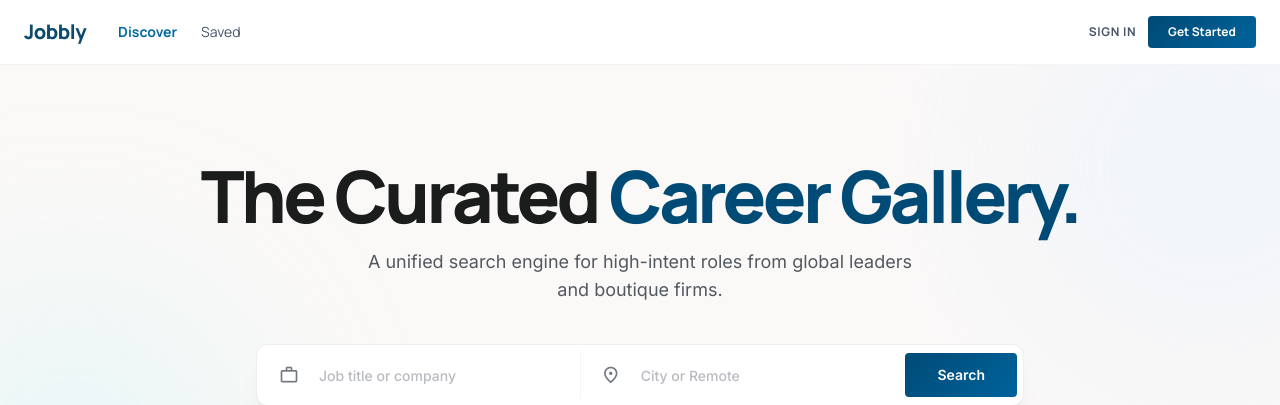
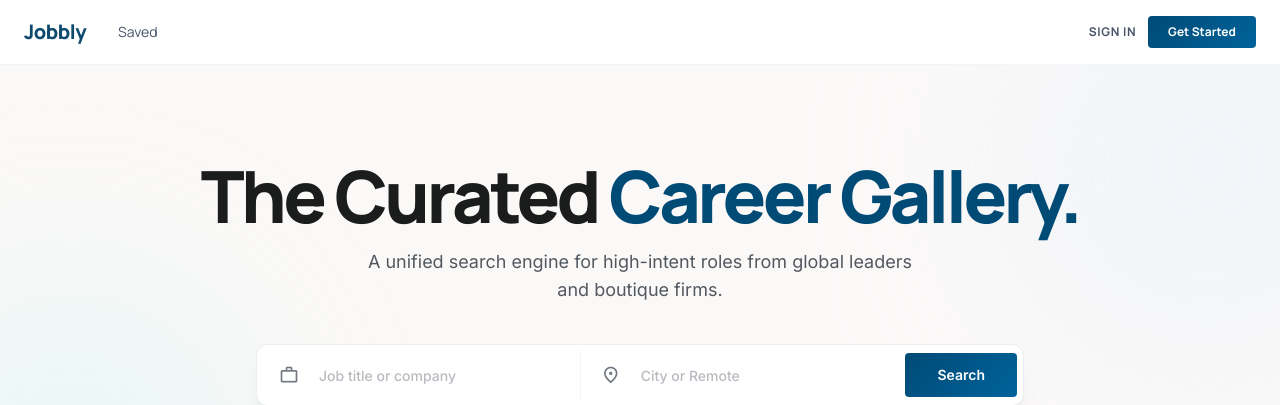
Before and after one commit to mnbil0680/jobbly, a PHP site: page /jobbly/index.php in a window 1280 px wide. Shown: the top 405 px of the page. Run offline with PHP 8.4, Linux system fonts and the light colour scheme; some libraries are stand-ins or nearby versions.

Commit message:
remove 'Discover' link from navigation

```diff
--- a/app/index.php
+++ b/app/index.php
@@ -116,7 +116,6 @@ $userName = $_SESSION['user_name'] ?? '';
             <div class="flex items-center gap-8">
                 <a class="text-xl font-black tracking-tight text-sky-900 dark:text-sky-100" href="index.php">Jobbly</a>
                 <nav class="hidden md:flex items-center space-x-6">
-                    <a class="text-sky-700 dark:text-sky-400 font-bold text-sm" href="jobs.php">Discover</a>
                     <?php if ($isLoggedIn): ?>
                         <a class="text-slate-600 dark:text-slate-400 hover:text-sky-600 transition-colors text-sm" href="jobs.php?view=saved">Saved</a>
                         <a class="text-slate-600 dark:text-slate-400 hover:text-sky-600 transition-colors text-sm" href="profile.php">Dashboard</a>
```
